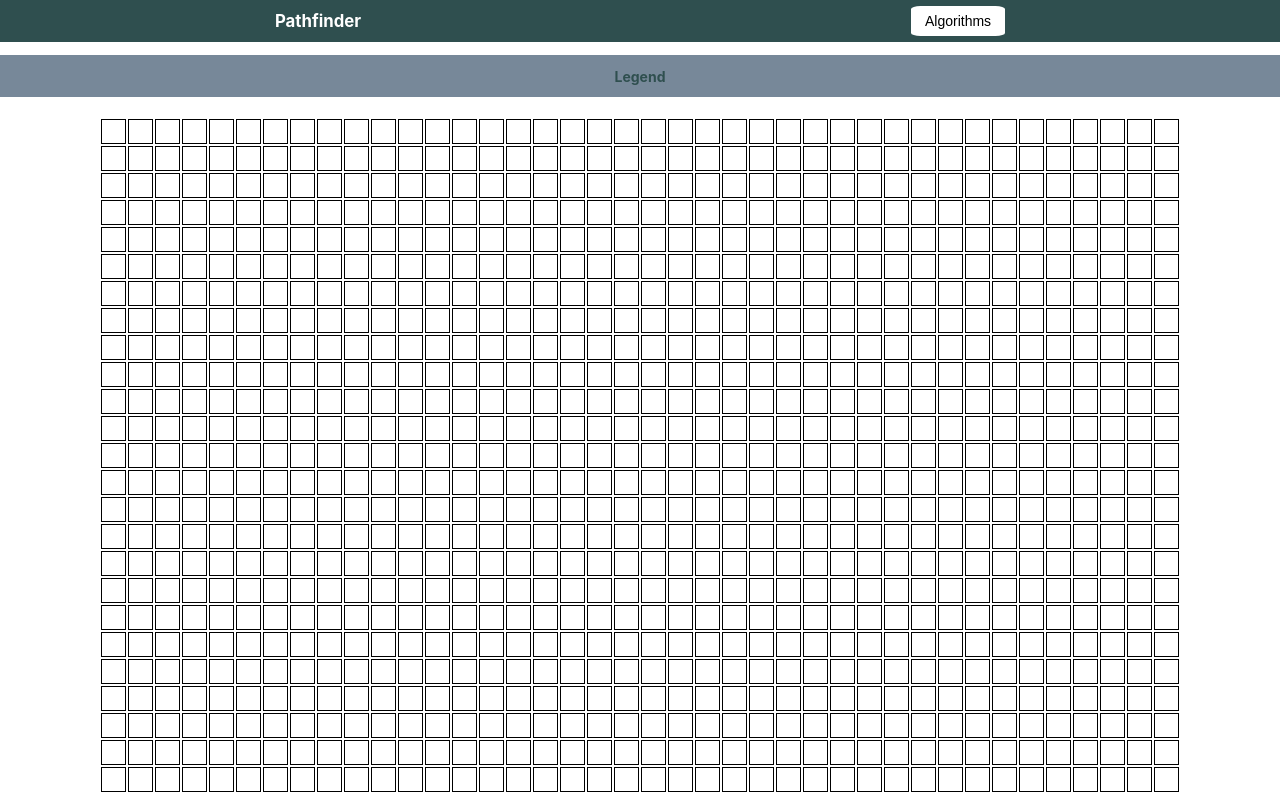
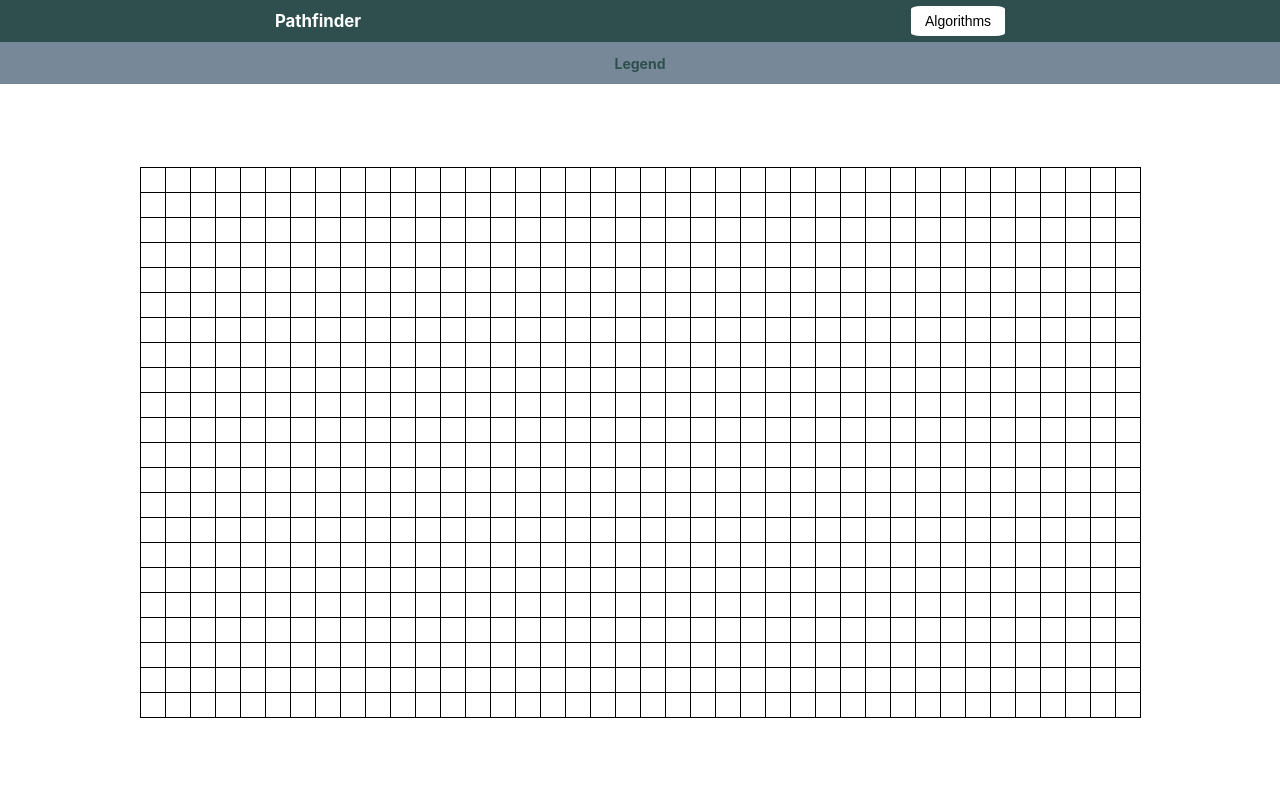
Before and after one commit to carokrny/pathfinder, a React (Create React App) app: page / in a window 1280 px wide. Built offline with nearby package versions, Linux system fonts and the light colour scheme; the HTML template or start-up script is replaced by a standard one.

Commit message:
Update GridComponent to calculate size of Grid based on wrapper size instead of parent element size

```diff
--- a/src/App/App.css
+++ b/src/App/App.css
@@ -4,7 +4,7 @@
   width: 100%;
   overflow: hidden;
   display: grid;
-  grid-row: auto auto 1fr;
+  grid-template-rows: auto auto 1fr;
   justify-content: center;
   align-items: center;
 }
--- a/src/Grid/Grid.css
+++ b/src/Grid/Grid.css
@@ -1,3 +1,11 @@
+.grid-wrapper {
+    height: 100%;
+    width: 100%;
+    display: flex;
+    align-items: center;
+    justify-content: center;
+}
+
 .grid {
     height: auto;
     width: 100%;
--- a/src/Grid/Grid.tsx
+++ b/src/Grid/Grid.tsx
@@ -21,7 +21,8 @@ function Grid({ rows, cols }: GridProps) {
 
   // return jsx with grid
   return (
-    <table className="grid">
+    <div className="grid">
+      <table>
         <tbody>
         {data.map((currentRow, r) => {
           return (
@@ -36,6 +37,7 @@ function Grid({ rows, cols }: GridProps) {
         })}
         </tbody>
       </table>
+    </div>
   );
 }
 
--- a/src/Grid/GridWrapper.tsx
+++ b/src/Grid/GridWrapper.tsx
@@ -16,14 +16,9 @@ function GridWrapper() {
     function getSize(): {cols: number, rows: number} {
         if (!wrapper || !wrapper.current) return {cols: 0, rows: 0}
 
-        // grab parent element from ref
-        const parent = wrapper.current.parentElement;
-
-        if (!parent) return {cols: 0, rows: 0}
-
-        // arbitrarily make rows and cols cover 80% of parent element
-        const cols = Math.floor(parent.clientWidth * .8 / blockSize);
-        const rows = Math.floor(parent.clientHeight * .8 / blockSize);
+        // arbitrarily make rows and cols cover 80% of wrapper element
+        const cols = Math.floor(wrapper.current.clientWidth * .8 / blockSize);
+        const rows = Math.floor(wrapper.current.clientHeight * .8 / blockSize);
 
         return { rows, cols };
     }
```
Lines whose indentation alone changed are shown as unchanged.
